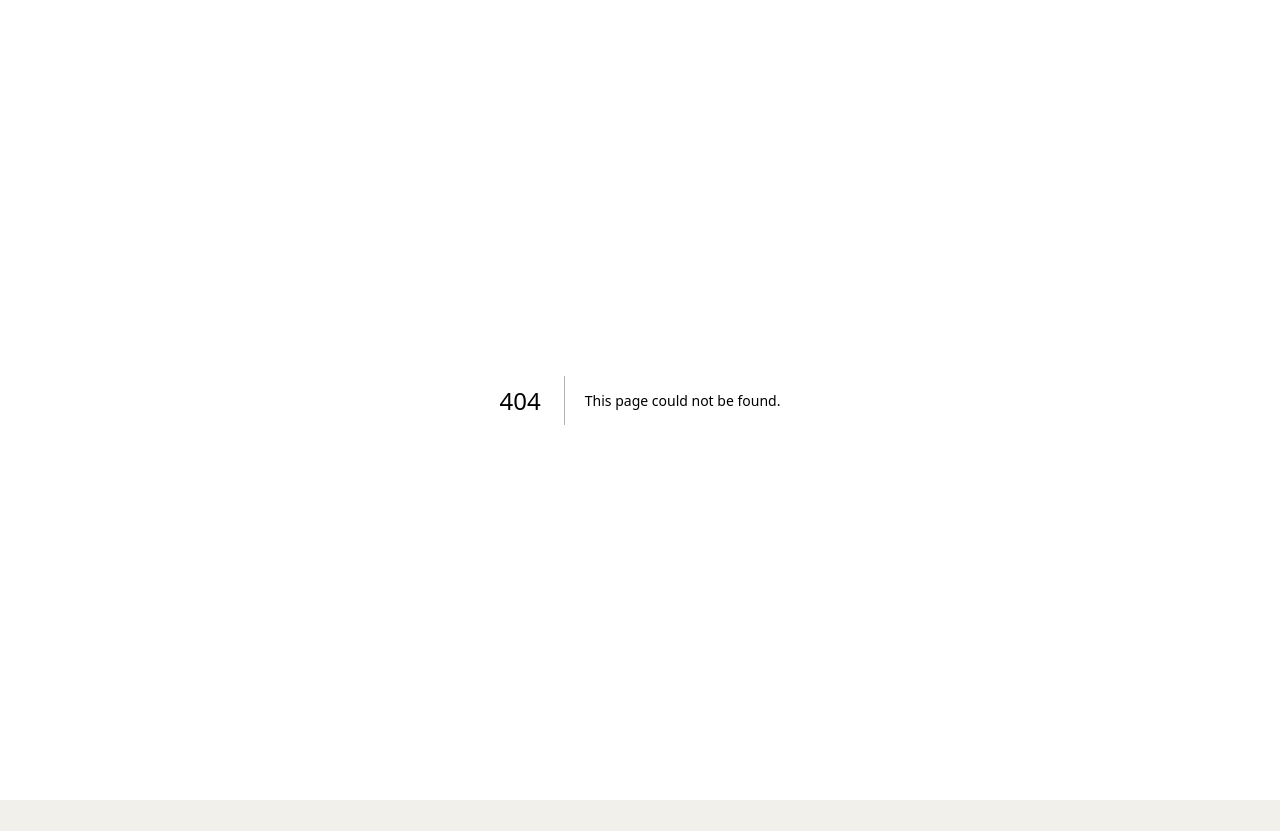
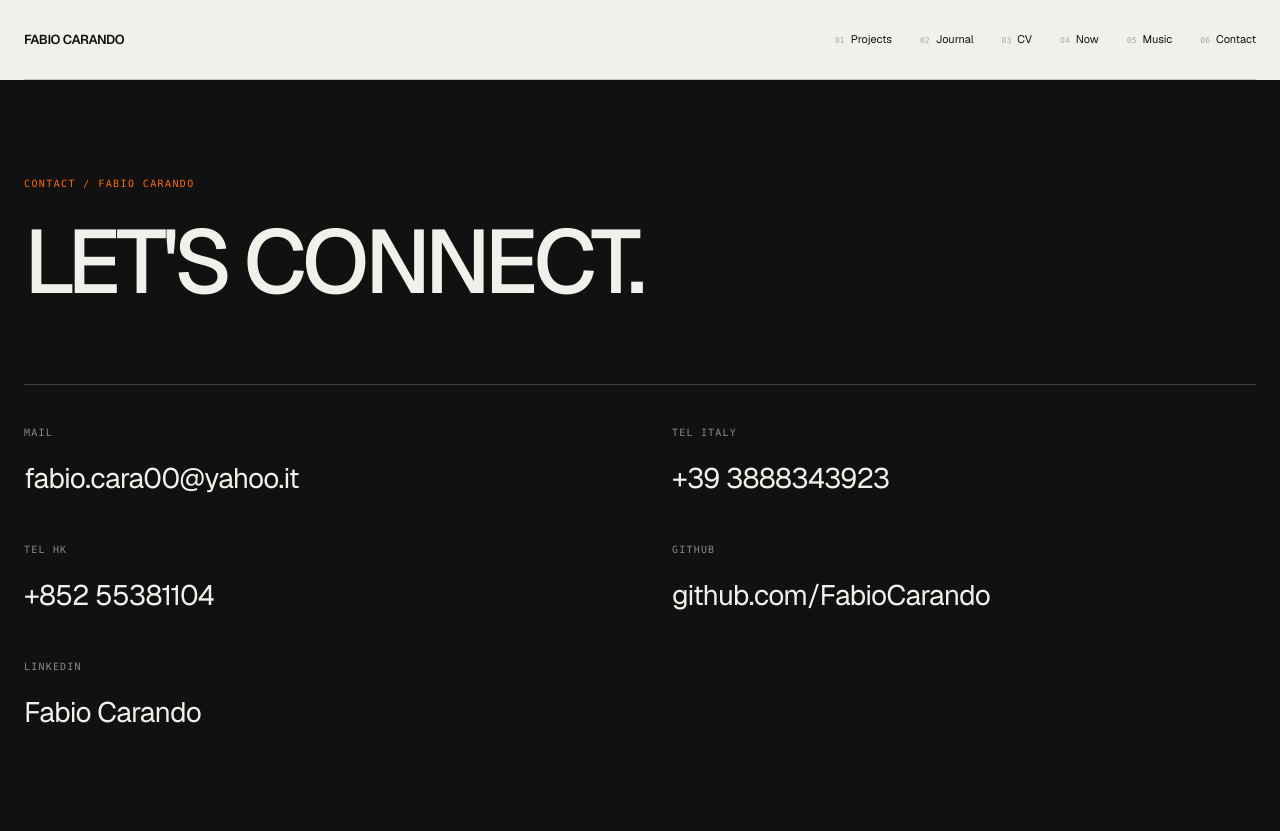
Before and after one commit to FabioCarando/personalWebSite, a Next.js app: page /contact in a window 1280 px wide. Before the commit this address had no page. Before the commit the page ends 800 px from the top, so only its background shows below. Built offline with nearby package versions, Linux system fonts and the light colour scheme.

Commit message:
WebSite MVP2

```diff
--- /dev/null
+++ b/app/contact/page.tsx
@@ -0,0 +1,12 @@
+import type { Metadata } from "next";
+import Contact from "@/components/home/Contact";
+import Navbar from "@/components/layout/Navbar";
+
+export const metadata: Metadata = {
+  title: "Contact | Fabio Carando",
+  description: "Contact Fabio Carando by email, phone in Italy or Hong Kong, or GitHub.",
+};
+
+export default function ContactPage() {
+  return <main className="min-h-screen bg-[#111111]"><Navbar /><Contact /></main>;
+}
--- a/app/page.tsx
+++ b/app/page.tsx
@@ -1,4 +1,5 @@
 import Hero from "@/components/home/Hero";
+import Contact from "@/components/home/Contact";
 import Latest from "@/components/home/Latest";
 import Now from "@/components/home/Now";
 import SelectedWork from "@/components/home/SelectedWork";
@@ -19,6 +20,7 @@ export default function Home() {
       <Latest />
 
       <Now />
+      <Contact />
     </main>
   );
 }
--- /dev/null
+++ b/components/home/Contact.tsx
@@ -0,0 +1,29 @@
+import { contact } from "@/content/contact";
+
+export default function Contact() {
+  return (
+    <section id="contact" aria-labelledby="contact-title" className="bg-[#111111] text-[#f1f0eb]">
+      <div className="page-shell flex flex-col gap-12 py-16 md:gap-20 md:py-24">
+        <div className="flex flex-col gap-7">
+          <span className="font-mono text-[10px] uppercase tracking-[0.14em] text-orange-500">Contact / Fabio Carando</span>
+          <h2 id="contact-title" className="text-[clamp(3rem,7vw,7rem)] font-medium leading-[0.95] tracking-[-0.06em]">LET&apos;S CONNECT.</h2>
+        </div>
+        <div className="grid gap-x-16 gap-y-10 border-t border-white/20 pt-10 md:grid-cols-2">
+          <ContactLink label="Mail" text={contact.email} href={`mailto:${contact.email}`} />
+          {contact.phones.map((phone) => <ContactLink key={phone.label} label={phone.label} text={phone.display} href={phone.href} />)}
+          <ContactLink label="GitHub" text="github.com/FabioCarando" href={contact.github} />
+          {contact.linkedin && <ContactLink label="LinkedIn" text="Fabio Carando" href={contact.linkedin} />}
+        </div>
+      </div>
+    </section>
+  );
+}
+
+function ContactLink({ label, text, href }: { label: string; text: string; href: string }) {
+  return (
+    <div className="flex min-w-0 flex-col gap-4">
+      <span className="font-mono text-[10px] uppercase tracking-[0.12em] text-white/50">{label}</span>
+      <a href={href} className="w-fit break-words text-[clamp(1.15rem,2.2vw,2rem)] leading-relaxed tracking-tight transition-colors hover:text-orange-400 focus-visible:outline-2 focus-visible:outline-offset-4 focus-visible:outline-orange-500">{text}</a>
+    </div>
+  );
+}
--- a/components/home/SelectedWork.tsx
+++ b/components/home/SelectedWork.tsx
@@ -171,19 +171,19 @@ function ResearchPreview({ project }: { project: Project }) {
   const research = project.research!;
   return (
     <div className="flex min-h-[360px] flex-col gap-7 border border-white/20 bg-[#f1f0eb] p-7 text-[#111111] sm:p-9">
-      <div className="flex flex-wrap justify-between gap-3 font-mono text-[9px] uppercase tracking-[0.1em] text-black/55"><span className="text-orange-700">Research note / {project.number}</span><span>{research.date}</span></div>
+      <div className="flex flex-wrap justify-between gap-3 font-mono text-[9px] uppercase tracking-[0.1em] text-black/55"><span className="text-orange-700">Research note / {project.number}</span>{research.date && <span>{research.date}</span>}</div>
       <div className="flex flex-col gap-4">
-        <h4 className="text-[clamp(1.8rem,2.5vw,2.8rem)] font-medium leading-[1.08] tracking-[-0.045em]">Forgetting Is a Changepoint</h4>
+        <h4 className="text-[clamp(1.8rem,2.5vw,2.8rem)] font-medium leading-[1.08] tracking-[-0.045em]">{research.title}</h4>
         <p className="text-sm leading-6 text-black/65">{research.subtitle}</p>
+        {research.authors && <p className="font-mono text-[10px] leading-5 text-black/55">{research.authors}</p>}
       </div>
-      <div className="grid grid-cols-2 gap-5 border-y border-black/15 py-6">
-        <div className="flex flex-col gap-3"><span className="font-mono text-[9px] uppercase tracking-wider text-black/55">Detection rate</span><span className="text-2xl tracking-tight">31.5% <span className="text-orange-700">→ 94.5%</span></span></div>
-        <div className="flex flex-col gap-3"><span className="font-mono text-[9px] uppercase tracking-wider text-black/55">Median delay</span><span className="text-2xl tracking-tight">257 <span className="text-orange-700">→ 35</span></span></div>
-        <p className="col-span-2 font-mono text-[9px] leading-5 text-black/55">Fixed-null e-process → restart e-detector. Permuted-digits benchmark, 200 seeds; delay in SGD steps. Different false-alarm guarantees: horizon-uniform control versus average run length.</p>
+      <div className="grid grid-cols-1 gap-5 border-y border-black/15 py-6 sm:grid-cols-2">
+        {research.metrics.map((metric) => <div key={metric.label} className="flex flex-col gap-3"><span className="font-mono text-[9px] uppercase tracking-wider text-black/55">{metric.label}</span><span className="text-xl leading-snug tracking-tight text-orange-700">{metric.value}</span></div>)}
+        <p className="font-mono text-[9px] leading-5 text-black/55 sm:col-span-2">{research.context}</p>
       </div>
       <div className="flex flex-col gap-4">
-        <p className="text-xs leading-6 text-black/65">Preliminary experiments. At comparable replay budget, triggered replay shows no significant accuracy advantage over periodic replay.</p>
-        {research.pdf ? <a href={research.pdf} download className="w-fit border border-black/30 px-4 py-3 font-mono text-[10px] uppercase tracking-wider hover:bg-black/5 focus-visible:outline-2 focus-visible:outline-offset-4 focus-visible:outline-orange-600">Download research PDF ↓</a> : <span className="font-mono text-[9px] uppercase tracking-wider text-black/45">PDF coming soon</span>}
+        <p className="text-xs leading-6 text-black/65">{research.note}</p>
+        {research.pdf ? <a href={research.pdf} download className="w-fit border border-black/30 px-4 py-3 font-mono text-[10px] uppercase tracking-wider hover:bg-black/5 focus-visible:outline-2 focus-visible:outline-offset-4 focus-visible:outline-orange-600">Download research PDF &darr;</a> : <span className="font-mono text-[9px] uppercase tracking-wider text-black/45">PDF coming soon</span>}
       </div>
     </div>
   );
--- /dev/null
+++ b/content/contact.ts
@@ -0,0 +1,9 @@
+export const contact = {
+  email: "fabio.cara00@yahoo.it",
+  phones: [
+    { label: "Tel Italy", display: "+39 3888343923", href: "tel:+393888343923" },
+    { label: "Tel HK", display: "+852 55381104", href: "tel:+85255381104" },
+  ],
+  github: "https://github.com/FabioCarando",
+  linkedin: "https://www.linkedin.com/in/fabio-carando-67135a202/",
+};
--- a/content/journal.ts
+++ b/content/journal.ts
@@ -17,12 +17,12 @@ export const journalPosts: JournalPost[] = [
     number: "01",
     slug: "building-trace-in-one-day",
     date: "04 OCT 2026",
-    category: "APPLIED AI / FINTECH",
-    title: "Building Trace in one day.",
-    excerpt: "Engineering questions from a financial intelligence prototype: turning document extraction into structured data while keeping the evidence behind each number accessible.",
-    focus: ["Document extraction", "Data provenance", "Validation boundaries"],
+    category: "HKU HACKATHON / APPLIED AI",
+    title: "Building Trace in one day: the HKU hackathon.",
+    excerpt: "Trace was built in one day during a hackathon held at the Department of Data Science at the University of Hong Kong (HKU). The financial intelligence prototype explored how to turn document extraction into structured data while preserving the evidence behind each number.",
+    focus: ["HKU Data Science", "One-day hackathon", "Document extraction", "Data provenance"],
     question: "How can a financial document become useful structured data without losing the context needed to review it?",
-    approach: "Separate extraction from validation. Define the expected fields, preserve references to the source material, and make uncertain or incomplete outputs explicit before they enter downstream analysis.",
+    approach: "Within the hackathon's one-day timeframe, focus the prototype on a clear document-to-data workflow: separate extraction from validation, define the expected fields, preserve source references and make uncertain or incomplete outputs explicit before downstream analysis.",
     validation: "Check extracted values against their source, test missing fields and conflicting figures, and assess whether a reviewer can trace a result back to the original evidence. A convincing demo is only the starting point for evaluating reliability.",
     principle: "A number becomes useful when someone can inspect where it came from.",
   },
--- a/content/projects.ts
+++ b/content/projects.ts
@@ -10,7 +10,16 @@ export type Project = {
   tech: string[];
   video?: string;
   image?: { src: string; alt: string; concept?: boolean };
-  research?: { subtitle: string; date: string; pdf?: string };
+  research?: {
+    title: string;
+    subtitle: string;
+    date?: string;
+    authors?: string;
+    pdf?: string;
+    metrics: { label: string; value: string }[];
+    context: string;
+    note: string;
+  };
 };
 
 export const projects: Project[] = [
@@ -25,13 +34,43 @@ export const projects: Project[] = [
     year: "2026",
     tech: ["Python", "NumPy", "Sequential testing", "Changepoint detection"],
     research: {
+      title: "Forgetting Is a Changepoint",
       subtitle: "Anytime-Valid Retention Monitoring and E-Detector-Triggered Replay in Continual Learning",
       date: "30 September 2026",
       pdf: "/Forgetting%20Is%20a%20Changepoint.pdf",
+      metrics: [
+        { label: "Detection rate", value: "31.5% → 94.5%" },
+        { label: "Median delay", value: "257 → 35" },
+      ],
+      context: "Fixed-null e-process → restart e-detector. Permuted-digits benchmark, 200 seeds; delay in SGD steps. Different false-alarm guarantees: horizon-uniform control versus average run length.",
+      note: "Preliminary experiments. At comparable replay budget, triggered replay shows no significant accuracy advantage over periodic replay.",
     },
   },
   {
     number: "02",
+    slug: "approximate-bayesian-computation",
+    title: "APPROXIMATE BAYESIAN COMPUTATION",
+    eyebrow: "RESEARCH / BAYESIAN INFERENCE",
+    tagline: "Inference through simulation when likelihoods are intractable.",
+    description:
+      "A co-authored study of Approximate Bayesian Computation, covering rejection sampling, MCMC-ABC and sequential Monte Carlo. Includes R experiments for Gaussian parameter estimation, with discussion of summary statistics, tolerance calibration, regression adjustment and model selection.",
+    year: "",
+    tech: ["R", "Bayesian inference", "Monte Carlo", "Simulation"],
+    research: {
+      title: "Approximate Bayesian Computation (ABC)",
+      subtitle: "Likelihood-free inference, algorithm calibration and sequential improvements",
+      authors: "Fabio Carando, Simone Dal Ben, Martina Dotti",
+      pdf: "/ABC%20-%20Approximate%20Bayesian%20Computational%20Method.pdf",
+      metrics: [
+        { label: "Methods discussed", value: "Rejection / MCMC / SMC" },
+        { label: "Numerical example", value: "Gaussian parameters" },
+      ],
+      context: "R implementations compare basic ABC with a sequential approach for estimating a normal distribution's mean and variance, alongside posterior summaries and runtime measurements.",
+      note: "The study discusses the tradeoff between computational effort and approximation quality, including the role of summary statistics, distance measures and tolerance thresholds.",
+    },
+  },
+  {
+    number: "03",
     slug: "trace",
     title: "TRACE",
     eyebrow: "FINTECH / AI",
@@ -44,7 +83,7 @@ export const projects: Project[] = [
     video: "/2026-10-05 15-44-30.mkv",
   },
   {
-    number: "03",
+    number: "04",
     slug: "worklens",
     title: "WORKLENS",
     eyebrow: "AUTOMATION / DATA",
@@ -59,7 +98,7 @@ export const projects: Project[] = [
     },
   },
   {
-    number: "04",
+    number: "05",
     slug: "market-product-intelligence",
     title: "MARKET PRODUCT INTELLIGENCE",
     eyebrow: "DATA ENGINEERING / INTELLIGENCE",
@@ -75,7 +114,7 @@ export const projects: Project[] = [
     },
   },
   {
-    number: "05",
+    number: "06",
     slug: "monteromola",
     title: "SAS per aziende agricole e cantine",
     eyebrow: "AGRITECH / FULL STACK",
```
Also changed, not shown: 1 other file (tests, documents, lock files or other folders).
